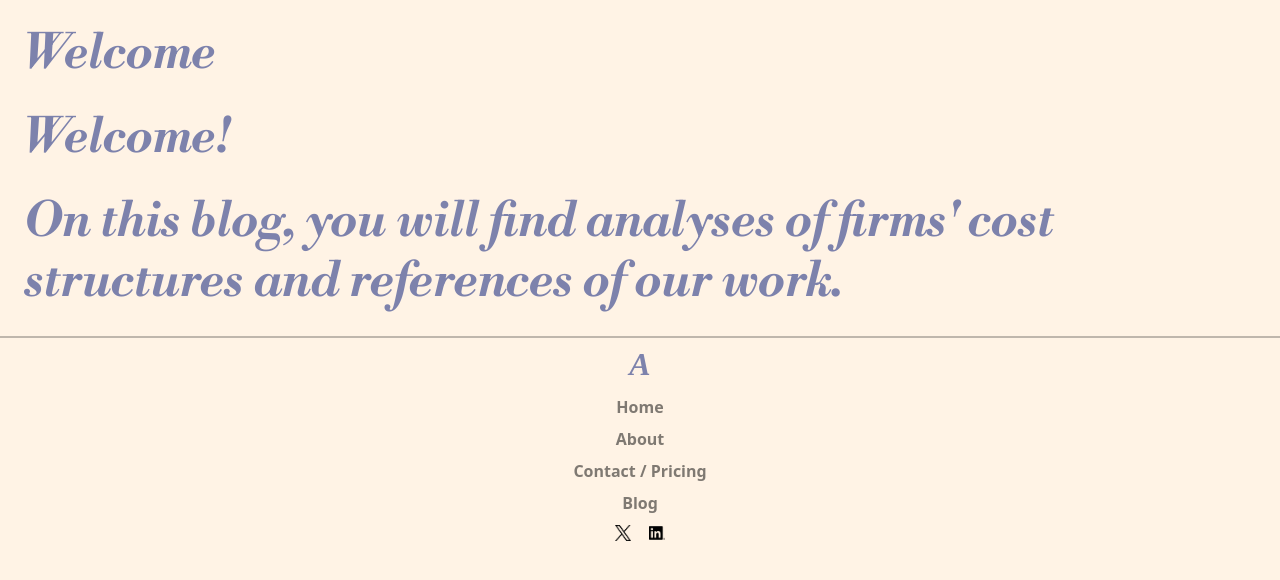
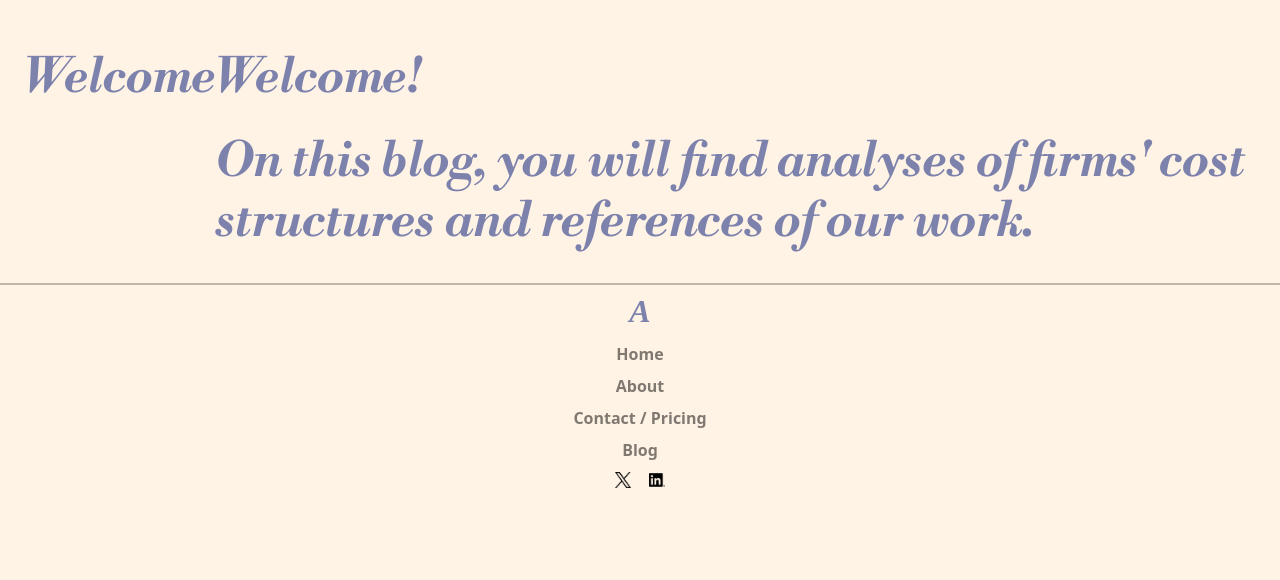
Before and after one commit to avanloo01/Alpine-Cost-Consultancy, an Angular app: page /blog/1 in a window 1280 px wide. Shown: the top 580 px of the page. Built offline with nearby package versions, Linux system fonts and the light colour scheme.

Commit message:
Update blog-post.component.scss

```diff
--- a/src/app/Components/blog-post/blog-post.component.scss
+++ b/src/app/Components/blog-post/blog-post.component.scss
@@ -1,5 +1,15 @@
 .postContent{
     margin: 1.5em;
     font-family: system-ui, -apple-system, BlinkMacSystemFont, 'Segoe UI', Roboto, Oxygen, Ubuntu, Cantarell, 'Open Sans', 'Helvetica Neue', sans-serif;
+    display: flex;
+    justify-content: center;
+}
+table {
+	border-collapse:collapse;
+}
+td, th {
+  border: 1px solid #dddddd;
+  text-align: center;
+  padding: 8px;
 }
 tr:nth-child(even)    { background-color:#d0c4b4; }
```
